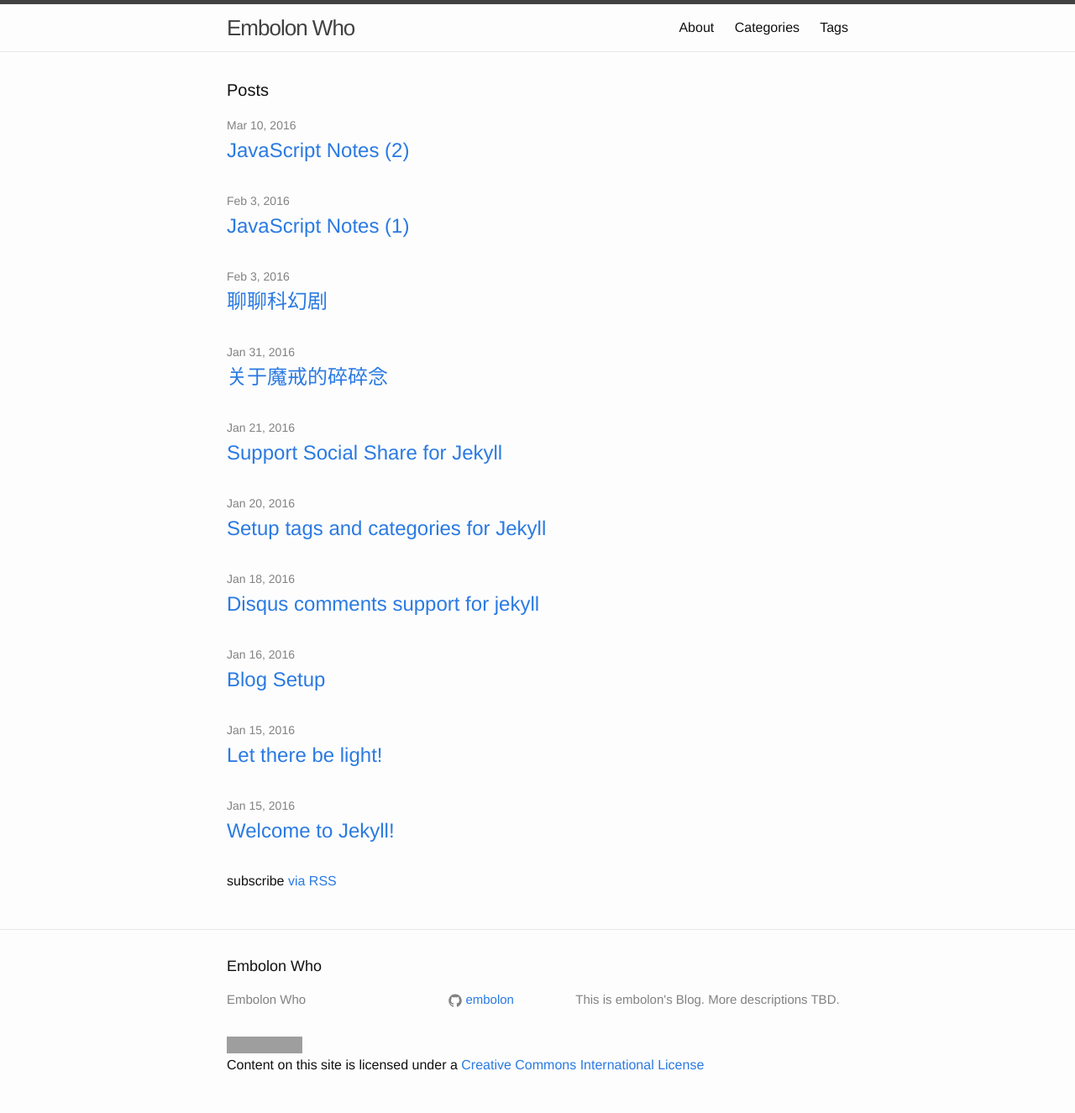
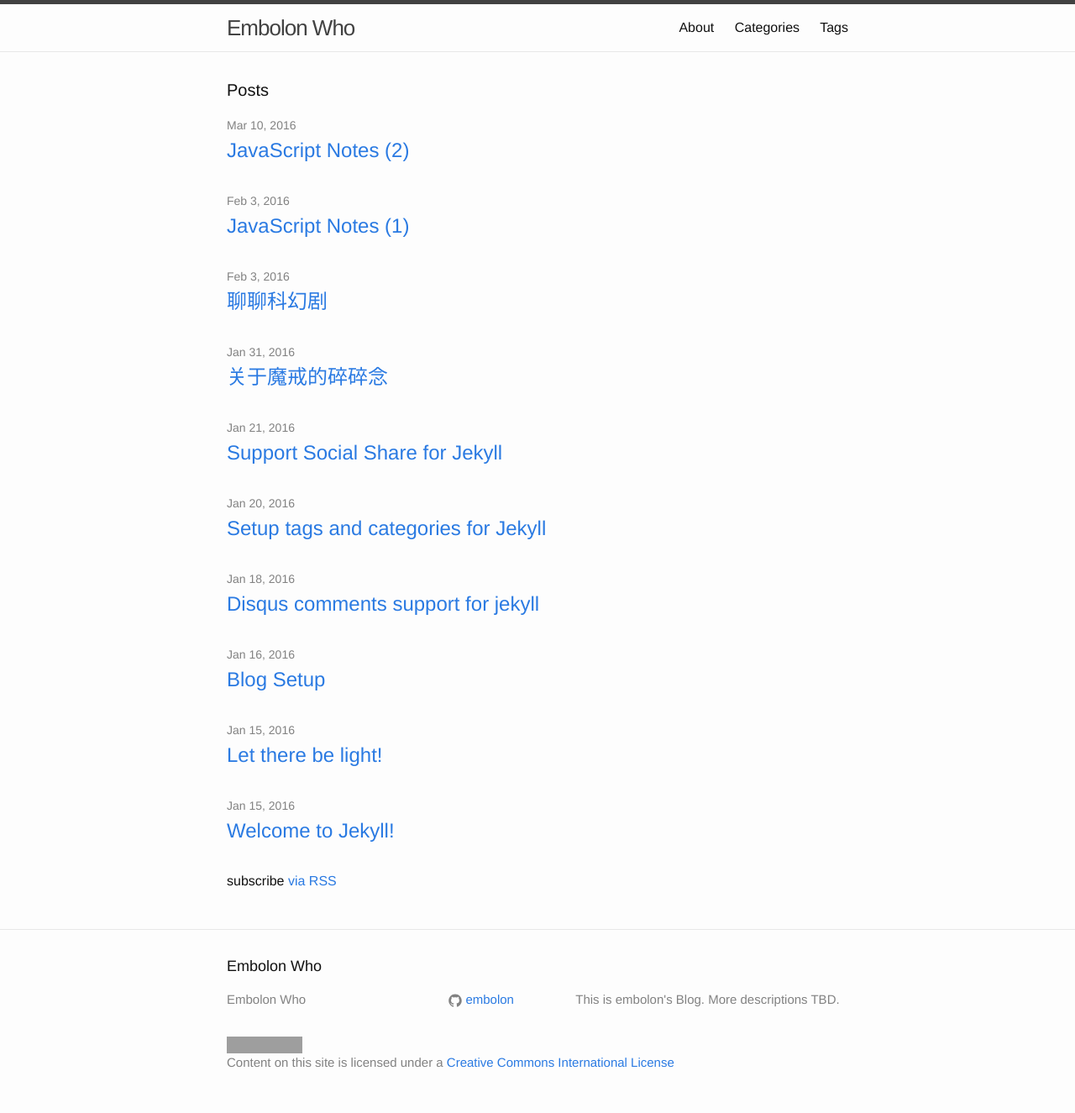
Before and after one commit to embolon/embolon.github.io, a Jekyll site: the page built from index.html, in a window 1280 px wide. Shown: the whole page at 84% size. Built offline with Jekyll 4.4.1, drawn with Linux system fonts in a browser that asks for light colours; grey boxes are pictures that could not be loaded.

Commit message:
modified license

```diff
--- a/_includes/footer.html
+++ b/_includes/footer.html
@@ -33,10 +33,12 @@
       </div>
     </div>
 
-  </div>
+    <div class="footer-col-wrapper">
+      <div class="footer-col">
+       <a rel="license" href="http://creativecommons.org/licenses/by-nc-sa/4.0/"><img alt="Creative Commons License" style="border-width:0" src="https://i.creativecommons.org/l/by-nc-sa/4.0/88x31.png" /></a><br />Content on this site is licensed under a <a rel="license" href="http://creativecommons.org/licenses/by-nc-sa/4.0/">Creative Commons International License</a>
+      </div>
+    </div>
 
-  <div class="wrapper">
-    <p><a rel="license" href="http://creativecommons.org/licenses/by-nc-sa/4.0/"><img alt="Creative Commons License" style="border-width:0" src="https://i.creativecommons.org/l/by-nc-sa/4.0/88x31.png" /></a><br />Content on this site is licensed under a <a rel="license" href="http://creativecommons.org/licenses/by-nc-sa/4.0/">Creative Commons International License</a></p>
   </div>
 
 </footer>
```
